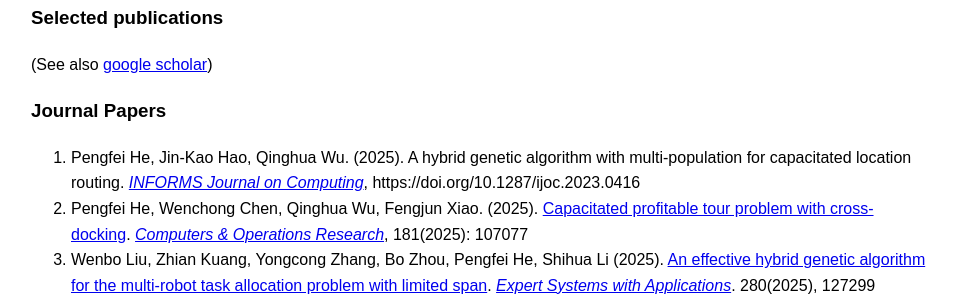
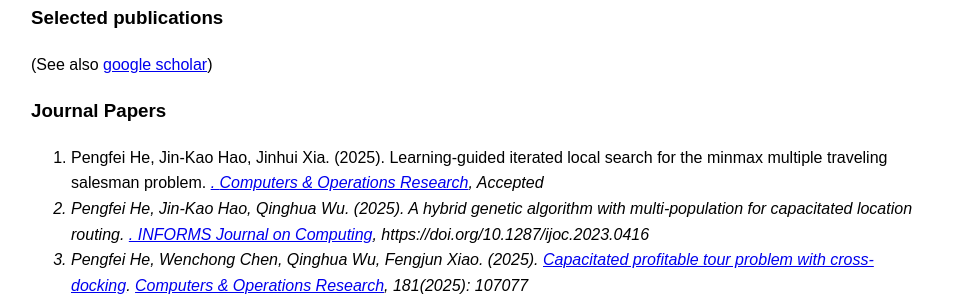
Before and after one commit to pengfeihe-angers/pengfeihe-angers.io, a plain HTML site: page index.html in a window 1280 px wide. Shown: the part 813-1110 px from the top of the page, without its empty margins (159-1120 px from the left). Drawn offline with Linux system fonts and the light colour scheme.

Commit message:
Update index.html

```diff
--- a/index.html
+++ b/index.html
@@ -120,10 +120,10 @@
         <h3>Journal Papers</h3>
         <div>
             <ol>
-                <li>Pengfei He, Jin-Kao Hao, Qinghua Wu. (2025). A hybrid genetic algorithm with multi-population for capacitated location routing. <i><a href="https://pubsonline.informs.org/journal/ijoc">INFORMS Journal on Computing</a></i>, https://doi.org/10.1287/ijoc.2023.0416</li>
+                <li>Pengfei He, Jin-Kao Hao, Jinhui Xia. (2025). Learning-guided iterated local search for the minmax multiple traveling salesman problem. <i><a href="https://pubsonline.informs.org/journal/ijoc">. <i><a href="https://www.sciencedirect.com/journal/computers-and-operations-research">Computers & Operations Research</a></i>, Accepted</li>
+                <li>Pengfei He, Jin-Kao Hao, Qinghua Wu. (2025). A hybrid genetic algorithm with multi-population for capacitated location routing. <i><a href="https://pubsonline.informs.org/journal/ijoc">. INFORMS Journal on Computing</a></i>, https://doi.org/10.1287/ijoc.2023.0416</li>
                 <li>Pengfei He, Wenchong Chen, Qinghua Wu, Fengjun Xiao. (2025). <a href="https://www.sciencedirect.com/science/article/pii/S0305054825001054">Capacitated profitable tour problem with cross-docking</a>. <i><a href="https://www.sciencedirect.com/journal/computers-and-operations-research">Computers & Operations Research</a></i>, 181(2025): 107077</li>
                 <li>Wenbo Liu, Zhian Kuang, Yongcong Zhang, Bo Zhou, Pengfei He, Shihua Li (2025). <a href="https://www.sciencedirect.com/science/article/pii/S0957417425009212">An effective hybrid genetic algorithm for the multi-robot task allocation problem with limited span</a>. <i><a href="https://www.sciencedirect.com/journal/expert-systems-with-applications">Expert Systems with Applications</a></i>. 280(2025), 127299</li>
-     <!--           <li>Pengfei He, Jin-Kao Hao, Jinhui Xia. (2024). Learning-guided iterated local search for the minmax multiple traveling salesman problem. arXiv preprint arXiv:2403.12389.</li>    -->
                 <li>Pengfei He, Jin-Kao Hao, Qinghua Wu. <a href="https://leria-info.univ-angers.fr/%7Ejinkao.hao/papers/HeHaoWu2023Networks2.pdf">A hybrid genetic algorithm for the Hamiltonian p-median problem</a>. <i><a href="https://onlinelibrary.wiley.com/journal/10970037">Networks</a></i>. 83(2)(2024): 348-367.</li>
                 <li>Pengfei He, Jin-Kao Hao, Qinghua Wu. <a href="https://onlinelibrary.wiley.com/doi/10.1002/net.22167?af=R">Hybrid genetic algorithm for undirected traveling salesman problems with profits</a>. <i><a href="https://onlinelibrary.wiley.com/journal/10970037">Networks</a></i>. 82(3)(2023): 189-221.</li>
                 <li>Pengfei He, Jin-Kao Hao. <a href="https://www.sciencedirect.com/science/article/pii/S0377221722008669">Memetic search for the minmax multiple traveling salesman problem with single and multiple depots</a>. <i><a href="https://www.sciencedirect.com/journal/european-journal-of-operational-research">European Journal of Operational Research</a></i>. 307(3)(2023):1055-1070.</li>
```
